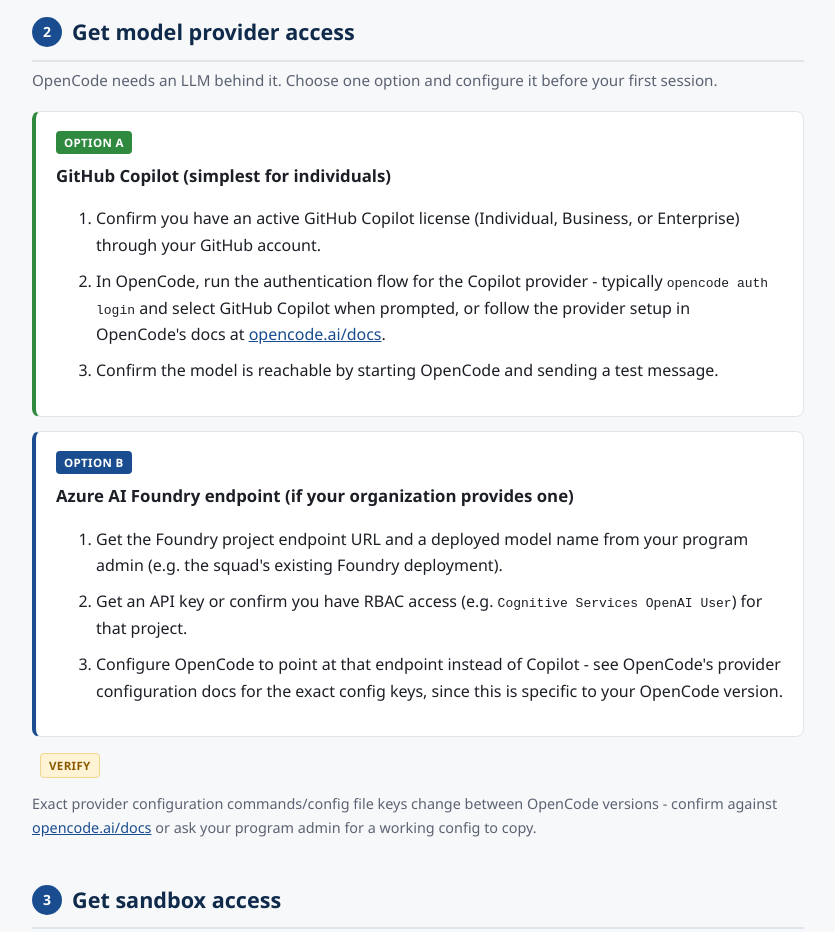
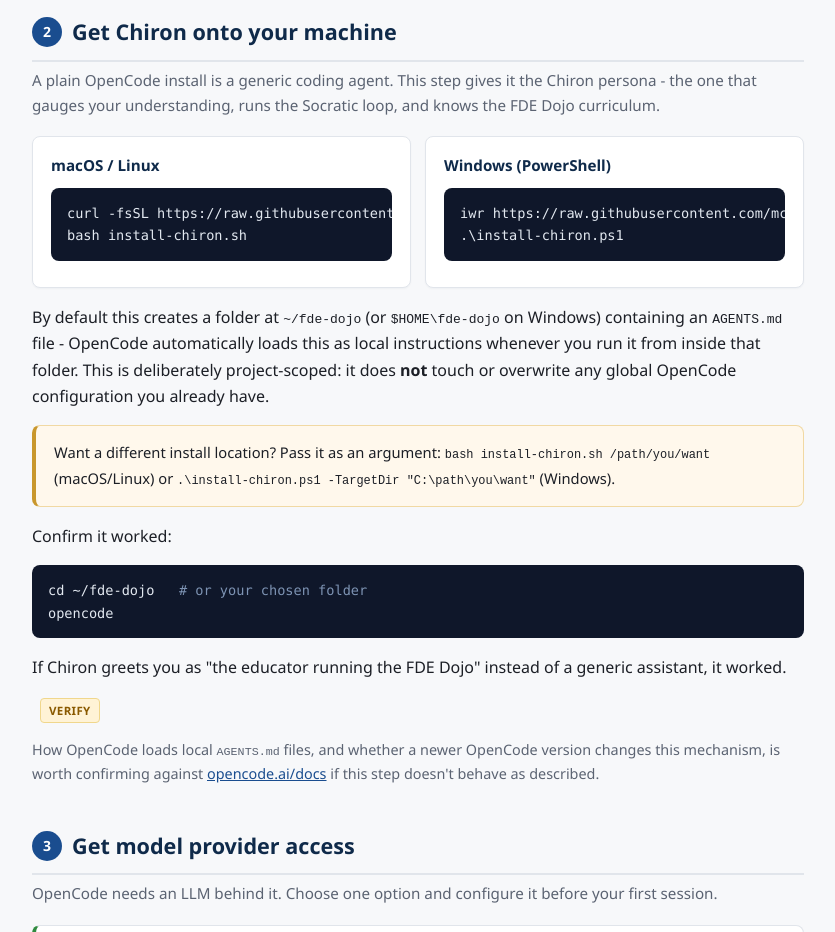
Before and after one commit to mchellappa/chiron, a plain HTML site: page setup.html in a window 1280 px wide. Shown: the part 1040-1972 px from the top of the page, without its empty margins (222-1057 px from the left). Drawn offline with Linux system fonts and the light colour scheme.

Commit message:
Add files

```diff
--- a/setup.html
+++ b/setup.html
@@ -157,7 +157,51 @@ instructions published at <a href="https://github.com/anomalyco/opencode">
 github.com/anomalyco/opencode</a> as of this writing - if something doesn't
 match, check that page directly.</p>
 
-<h2><span class="step-num">2</span>Get model provider access</h2>
+<h2><span class="step-num">2</span>Get Chiron onto your machine</h2>
+<p class="section-sub">A plain OpenCode install is a generic coding agent.
+This step gives it the Chiron persona - the one that gauges your
+understanding, runs the Socratic loop, and knows the FDE Dojo curriculum.</p>
+
+<div class="os-grid">
+  <div class="os-card">
+    <h4>macOS / Linux</h4>
+    <div class="codeblock">curl -fsSL https://raw.githubusercontent.com/mchellappa/chiron/main/scripts/install-chiron.sh -o install-chiron.sh
+bash install-chiron.sh</div>
+  </div>
+  <div class="os-card">
+    <h4>Windows (PowerShell)</h4>
+    <div class="codeblock">iwr https://raw.githubusercontent.com/mchellappa/chiron/main/scripts/install-chiron.ps1 -OutFile install-chiron.ps1
+.\install-chiron.ps1</div>
+  </div>
+</div>
+
+<p>By default this creates a folder at <code>~/fde-dojo</code> (or
+<code>$HOME\fde-dojo</code> on Windows) containing an
+<code>AGENTS.md</code> file - OpenCode automatically loads this as local
+instructions whenever you run it from inside that folder. This is
+deliberately project-scoped: it does <strong>not</strong> touch or
+overwrite any global OpenCode configuration you already have.</p>
+
+<div class="warn">
+Want a different install location? Pass it as an argument:
+<code>bash install-chiron.sh /path/you/want</code> (macOS/Linux) or
+<code>.\install-chiron.ps1 -TargetDir "C:\path\you\want"</code> (Windows).
+</div>
+
+<p>Confirm it worked:</p>
+<div class="codeblock">cd ~/fde-dojo   <span class="comment"># or your chosen folder</span>
+opencode</div>
+<p>If Chiron greets you as "the educator running the FDE Dojo" instead of
+a generic assistant, it worked.</p>
+
+<span class="verify-tag">Verify</span>
+<p style="font-size:0.9em;color:var(--muted);">How OpenCode loads local
+<code>AGENTS.md</code> files, and whether a newer OpenCode version changes
+this mechanism, is worth confirming against
+<a href="https://opencode.ai/docs">opencode.ai/docs</a> if this step
+doesn't behave as described.</p>
+
+<h2><span class="step-num">3</span>Get model provider access</h2>
 <p class="section-sub">OpenCode needs an LLM behind it. Choose one option
 and configure it before your first session.</p>
 
@@ -196,7 +240,7 @@ commands/config file keys change between OpenCode versions - confirm
 against <a href="https://opencode.ai/docs">opencode.ai/docs</a> or ask your
 program admin for a working config to copy.</p>
 
-<h2><span class="step-num">3</span>Get sandbox access</h2>
+<h2><span class="step-num">4</span>Get sandbox access</h2>
 <p class="section-sub">A scratch JIRA project and a scratch GitHub repo -
 never your company's real ones.</p>
 
@@ -222,6 +266,7 @@ real project repo.</li>
 <p style="margin-top:0;font-weight:600;">Before your first session, confirm you have:</p>
 <ul>
 <li>OpenCode installed and running (<code>opencode --version</code> works)</li>
+<li>Chiron's <code>AGENTS.md</code> in your chosen project folder</li>
 <li>A model provider configured and responding to a test message</li>
 <li>A sandbox JIRA project key you can create tickets in</li>
 <li>A sandbox GitHub repo you can branch and open PRs against</li>
```
Also changed, not shown: 3 other files.
